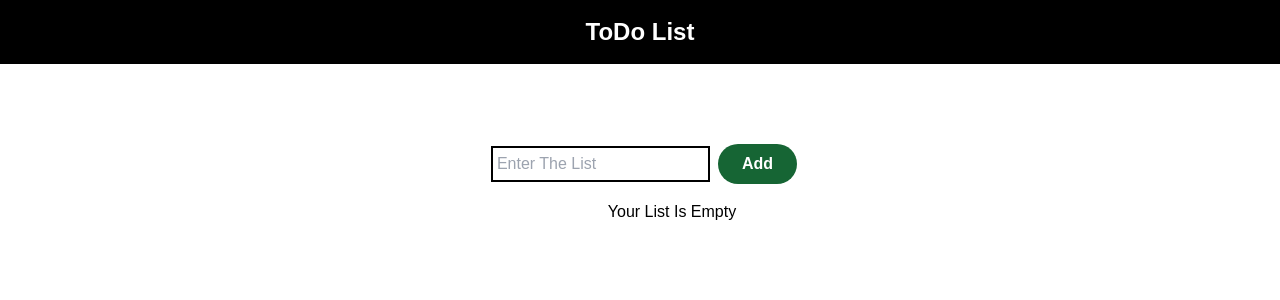
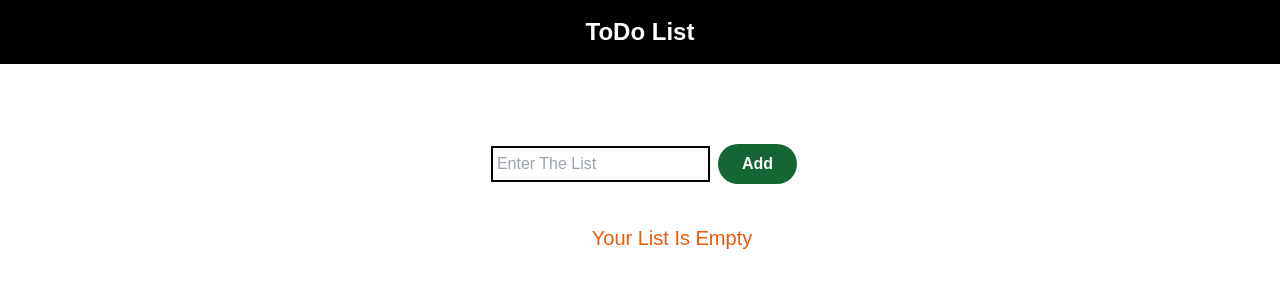
Before and after one commit to madhanv22/new-todo-list, a React (Vite) app: page / in a window 1280 px wide. Shown: the top 300 px of the page. Built offline with nearby package versions, Linux system fonts and the light colour scheme.

Commit message:
checkbox color added

```diff
--- a/src/index.css
+++ b/src/index.css
@@ -33,11 +33,7 @@ body {
 }
 
 .input-checkbox {
-  @apply size-7 appearance-none bg-gray-200 border-2 border-gray-400 rounded-md cursor-pointer transition duration-200
-}
-
-.input-checkbox:checked {
-  @apply bg-green-600 border-green-800 text-white
+  @apply size-7 border-2 accent-green-700 rounded-md cursor-pointer transition duration-200
 }
 
 .items-list {
@@ -47,3 +43,7 @@ body {
 .delete-button {
   @apply bg-red-700 font-semibold text-white px-3 py-2 rounded-xl hover:bg-red-500
 }
+
+.empty {
+  @apply text-xl py-6 font-normal text-orange-600
+}
```
